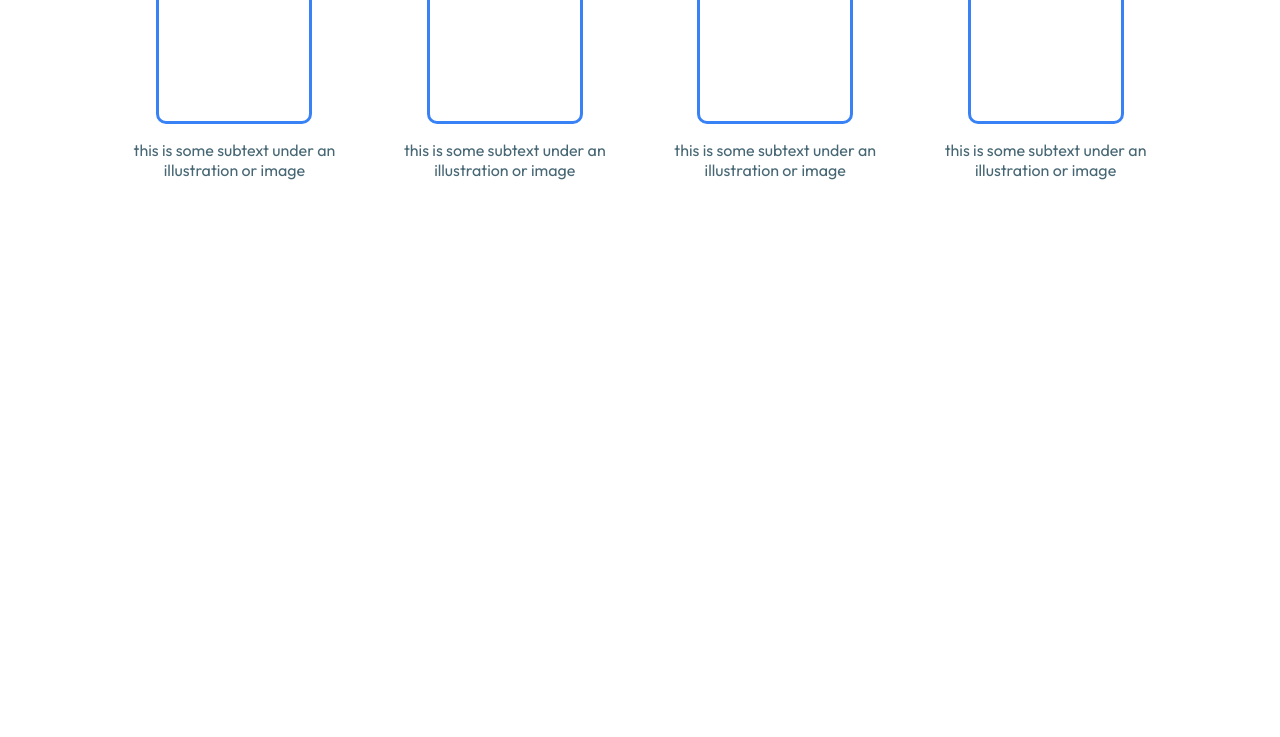
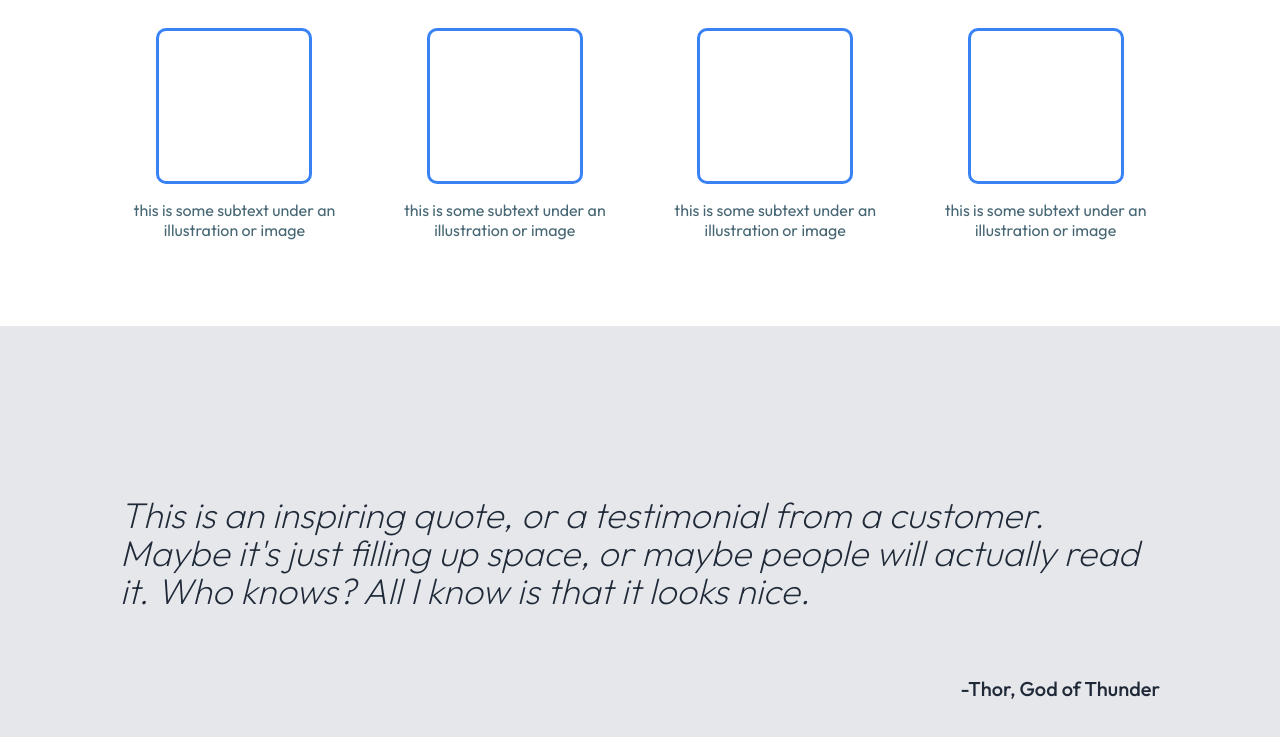
Before and after one commit to EmberTSeal/Landing-Page, a plain HTML site: page index.html in a window 1280 px wide. Shown: the part 617-1354 px from the top of the page. Before the commit the page ends 823 px from the top, so only its background shows below. Drawn offline with Linux system fonts and the light colour scheme.

Commit message:
add testimonial section in index.html add styles for section in style.css

```diff
--- a/index.html
+++ b/index.html
@@ -8,7 +8,7 @@
     <link rel="stylesheet" href="style.css">
     <link rel="preconnect" href="https://fonts.googleapis.com">
     <link rel="preconnect" href="https://fonts.gstatic.com" crossorigin>
-    <link href="https://fonts.googleapis.com/css2?family=Outfit:wght@400;700&display=swap" rel="stylesheet">
+    <link href="https://fonts.googleapis.com/css2?family=Outfit:wght@200;400;500&display=swap" rel="stylesheet">
     <title>Landing Page</title>
 </head>
 
@@ -56,6 +56,11 @@
             </div>
         </div>
     </section>
+    <section class="testimonial">
+        <p>This is an inspiring quote, or a testimonial from a customer. Maybe it's just filling up
+            space, or maybe people will actually read it. Who knows? All I know is that it looks nice. </p>
+        <p class="person">-Thor, God of Thunder</p>
+    </section>
 </body>
 
 </html>
--- a/style.css
+++ b/style.css
@@ -74,7 +74,7 @@ main{
 }
 
 section{
-    margin: 10px;
+    margin: 70px 10px;
 }
 
 .info-cards{
@@ -111,3 +111,29 @@ section{
     border: 3px solid #3882F6;
     border-radius: 10px;
 }
+
+.testimonial{
+    background-color: #e5e7eb;
+    margin: 0;
+    display:flex;
+    flex-direction: column;
+    justify-content: center;
+    align-items: flex-end;
+}
+
+.testimonial>p{
+    margin: 150px 100px 20px 100px;
+    padding: 20px;
+    line-height: 38px;
+    color: #1F2937;
+    font-style: italic;
+    font-weight: 200;
+    font-size: 36px;
+}
+
+.testimonial>.person{
+    margin-top: 0;
+    font-size: 20px;
+    font-style: normal;
+    font-weight: 500;
+}
```
